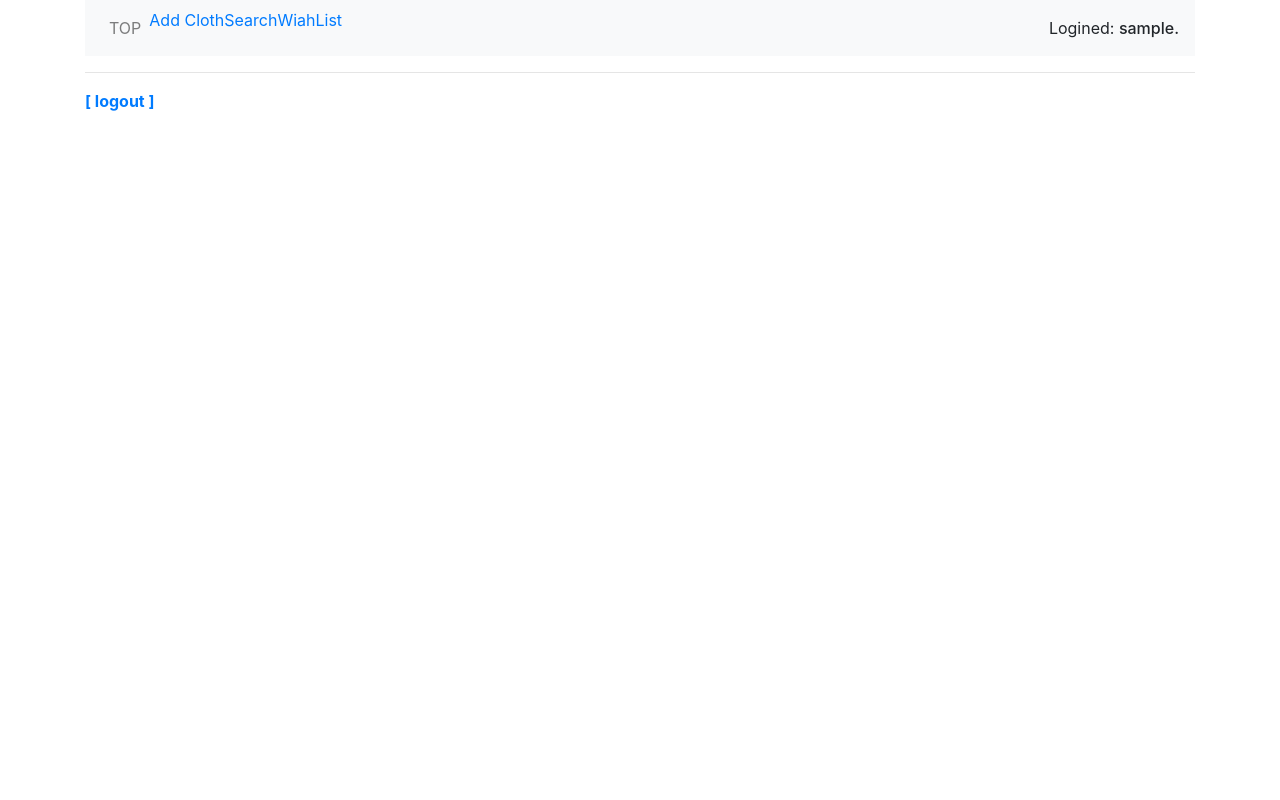
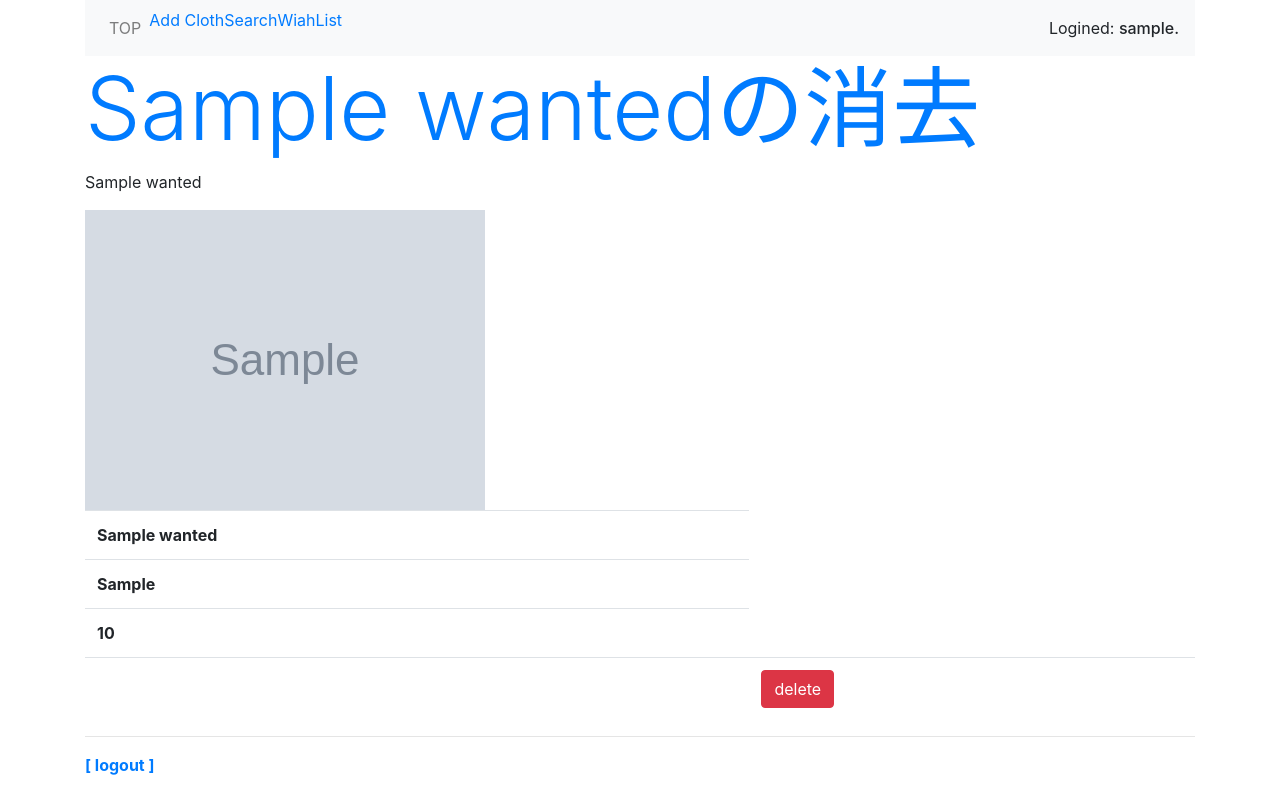
Before and after one commit to kimuson13/close-cloth, a Django app: template cloth_manage/clothes/templates/clothes/wishlist_delete.html in a window 1280 px wide. Run offline with Django 3.2, Linux system fonts and the light colour scheme; tables that the repository leaves empty hold one stand-in row (values such as "Sample post"); the template is opened without the code that fills it: values that come from a table or form of the project are taken from there, most other values are stand-ins (such as "Sample title", 1, 10 or a date in 2020); grey boxes marked "Sample" are stand-in pictures; some libraries are stand-ins or nearby versions.

Commit message:
Update wishlist_delete.html

```diff
--- a/cloth_manage/clothes/templates/clothes/wishlist_delete.html
+++ b/cloth_manage/clothes/templates/clothes/wishlist_delete.html
@@ -3,7 +3,27 @@
 {% block title %}{{title}}{% endblock %}
 
 {% block header %}
+<h1 class="display-2 text-primary">{{obj.wanted_cloth_name}}の消去</h1>
 {% endblock %}
 
 {% block content %}
+<p>{{obj.wanted_cloth_name}}</p>
+<img src="{{ MEDIA_URL }}{{obj.wanted_images}}">
+<table class="table">
+    <tr>
+        <th>{{obj.wanted_brand_name}}</th>
+    </tr>
+    <tr>
+        <th>{{obj.wanted_season}}</th>
+    </tr>
+    <tr>
+        <th>{{obj.wanted_price}}</th>
+    </tr>
+    <form action="{% url 'delete' id %}" method="POST">
+        {% csrf_token %}
+        <tr><th></th><td>
+            <input type="submit" value="delete" class="btn btn-danger">
+        </td></tr>
+    </form>
+</table>
 {% endblock %}
```
